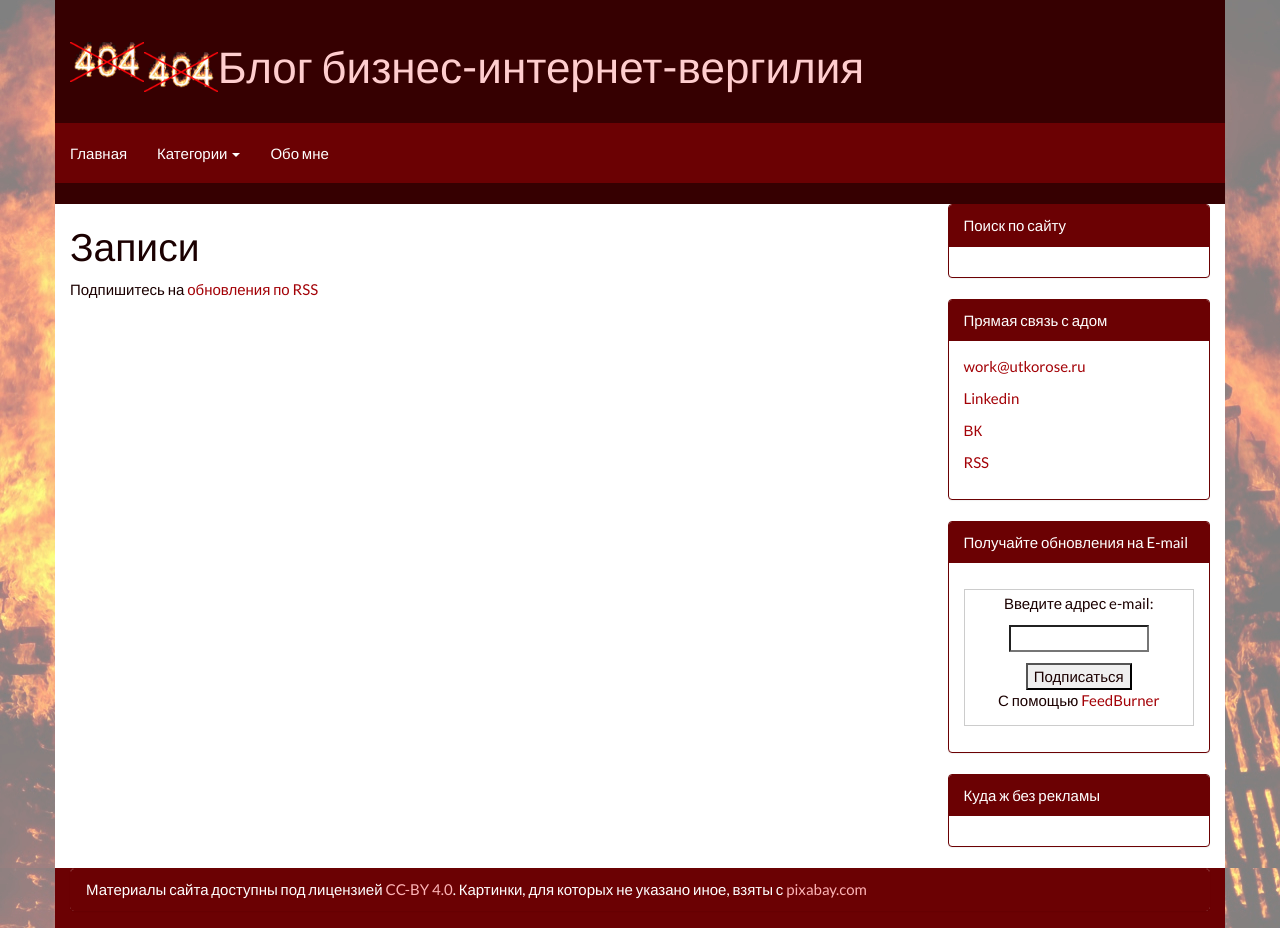
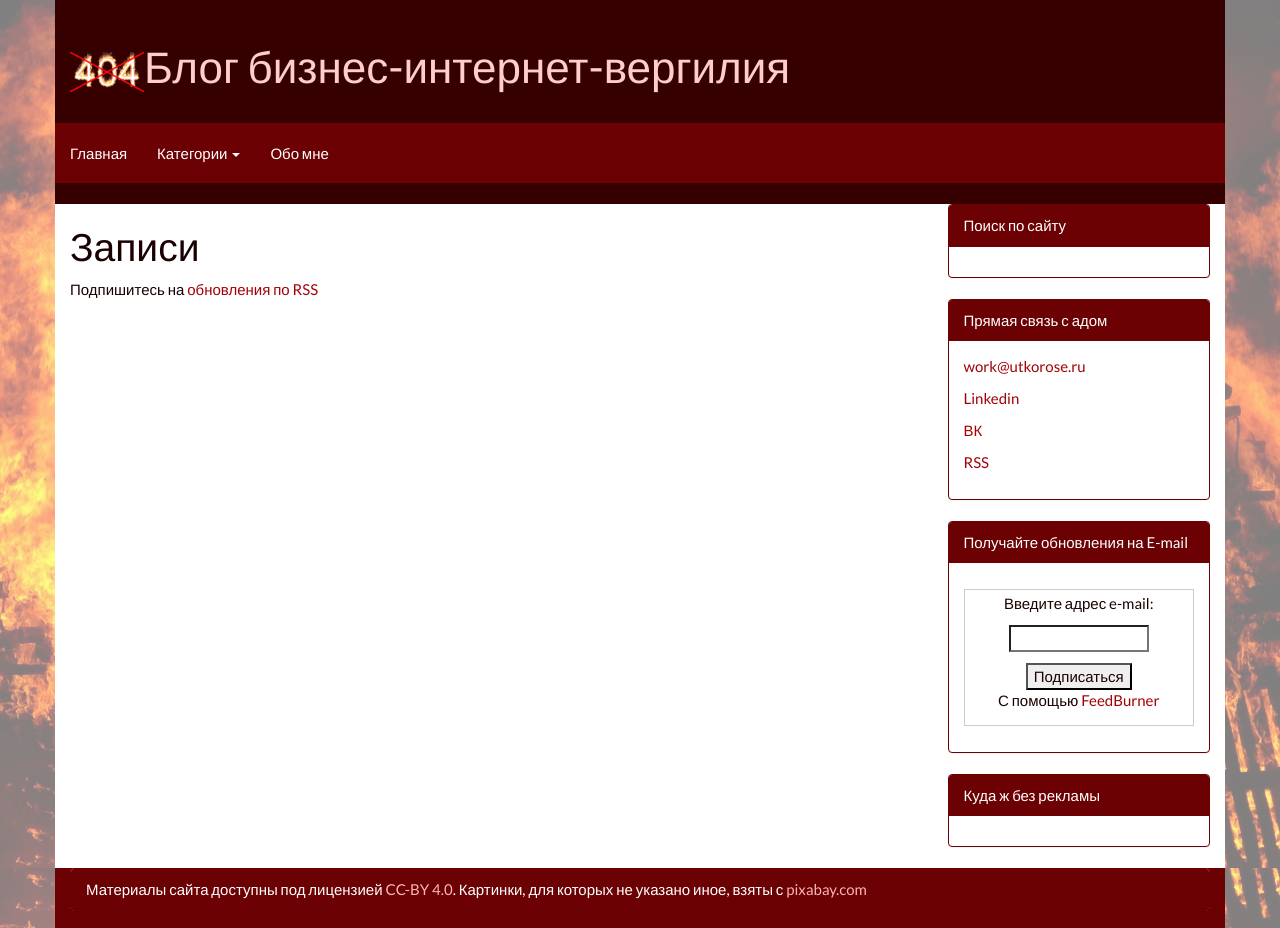
Before and after one commit to utkorose/blog-internet-vergiliy, a Jekyll site: the page built from index.html, in a window 1280 px wide. Built offline with Jekyll 4.4.1, drawn with Linux system fonts in a browser that asks for light colours.

Commit message:
Update default.html

```diff
--- a/_layouts/default.html
+++ b/_layouts/default.html
@@ -49,7 +49,7 @@
   	 	<div class="row">
 	   		<div class="col-md-12 head-fon">
   				<div class="page-header">
-  					<span class="logo"><img src="/img/logo/logo.png" height="40px"></span><a href="/"><span class="h1"><img src="/img/logo/logo.png" height="40px">{{ site.title }}</span></a>
+  					<a href="/"><span class="h1"><img src="/img/logo/logo.png" height="40px">{{ site.title }}</span></a>
   				</div>
           <div class="navbar navbar-default navbar-static-top" role="navigation">
             <div class="container-fluid">
```
